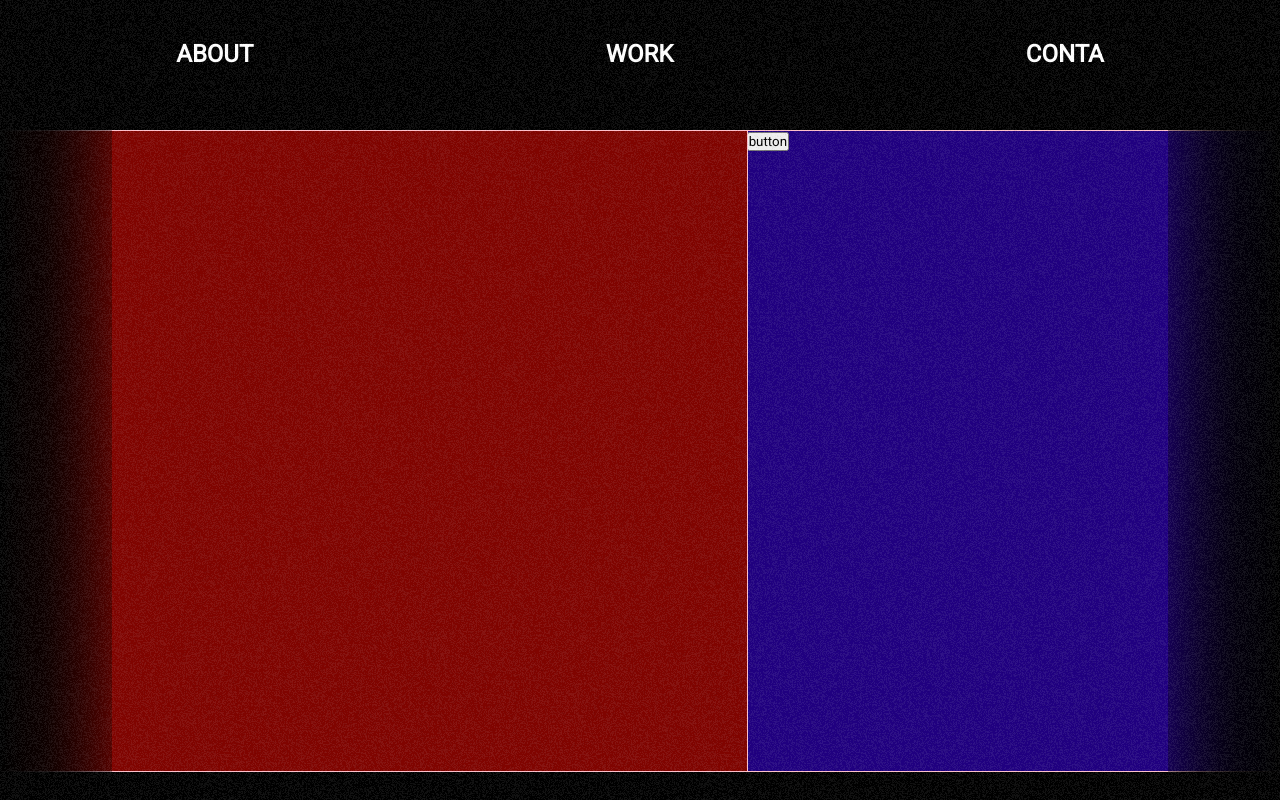
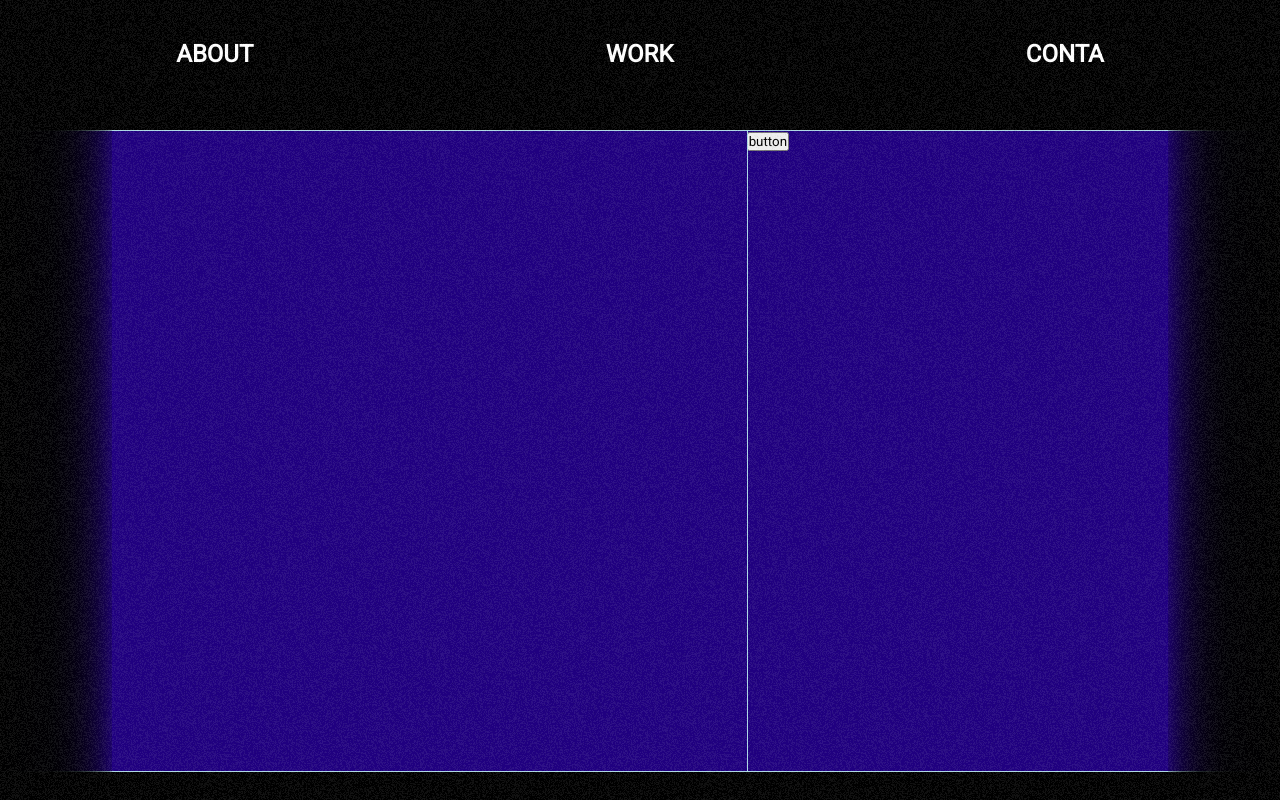
Before and after one commit to gabrielagbese/midport, a Gatsby site: page / in a window 1280 px wide. Shown: the top 800 px of the page. Built offline with nearby package versions, Linux system fonts and the light colour scheme; Gatsby itself is replaced by a stand-in of ours.

Commit message:
added grain and layer stacking/structure

```diff
--- a/src/components/layout.scss
+++ b/src/components/layout.scss
@@ -14,6 +14,19 @@ body{
     overflow: hidden;
 }
 
+//noise layer
+.external::after{
+    content: "";
+    height: 100%;
+    width: 100%;
+    opacity: 0.08;
+    position: fixed;
+    top: 0;
+    left: 0;
+    z-index: 1000;
+    pointer-events: none;
+    background: url(../images/noisegif.gif) ;
+   }
 
 .external{
     width: 100%;
@@ -44,18 +57,7 @@ body{
     //border: thin solid green;
 }
 
-.content::after{
-    content: "";
-    height: 100%;
-    width: 100%;
-    opacity: 0.08;
-    position: fixed;
-    top: 0;
-    left: 0;
-    z-index: 1000;
-    pointer-events: none;
-    background: url(../images/noisegif.gif) ;
-   }
+
 .content{
     width: 100%;
     height: 95vh;
@@ -75,7 +77,7 @@ body{
 .grad_left{
     width: 9vw;
     height: 83vh;
-    background: linear-gradient(to right, black,70%, rgba(0, 0, 0, 0.35));
+    background: linear-gradient(to right, black,85%, rgba(5, 5, 5, 0.2));
     z-index: 2;
     //border: thin solid pink;
 }
@@ -83,7 +85,7 @@ body{
 .grad_right{
     width: 9vw;
     height: 83vh;
-    background: linear-gradient(to left, black,70%, rgba(0, 0, 0, 0.35));
+    background: linear-gradient(to left, black,85%, rgba(5, 5, 5, 0.2));
     z-index: 2;
     //border: thin solid pink;
 }
@@ -100,7 +102,7 @@ body{
     position: absolute;
     width: 100%;
     height: 80vh;
-    border: thin solid pink;
+    border: thin solid lightblue;
     margin-left: 60%;
     background-color: rgba(32, 0, 128, 1);
 
@@ -110,7 +112,7 @@ body{
     width: 100%;
     height: 80vh;
     margin-left: -40%;
-    border: thin solid pink;
-    background-color: rgba(128, 4, 0, 1);
+    border: thin solid lightblue;
+    background-color: rgba(32, 0, 128, 1);
 
 }
```
Also changed, not shown: src/components/layout.css, 1 other file.
